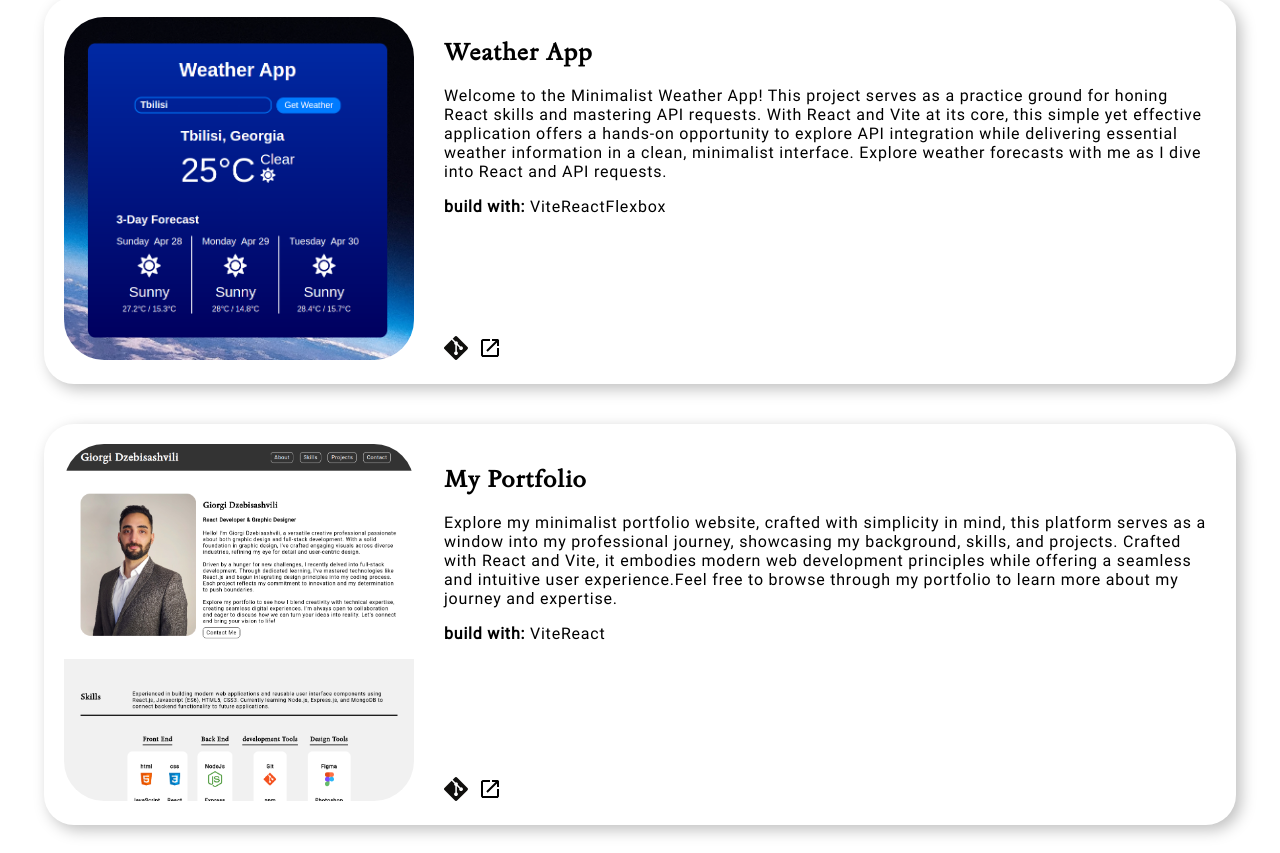
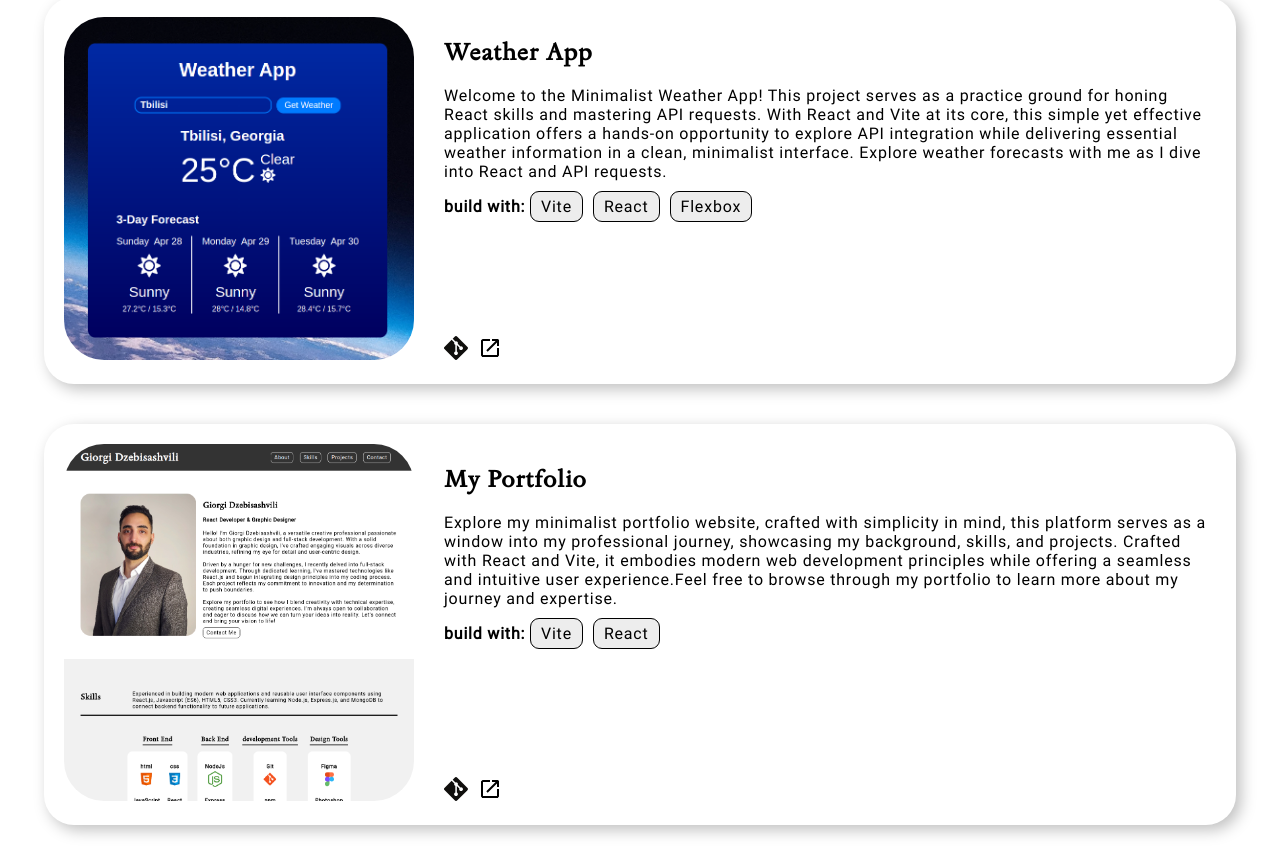
Before and after one commit to giorgidzebisashvili4/portfolio, a React (Vite) app: page / in a window 1280 px wide. Shown: the part 1507-2360 px from the top of the page. Built offline with nearby package versions, Linux system fonts and the light colour scheme.

Commit message:
fixed style of project build with spans

```diff
--- a/src/components/Project.module.css
+++ b/src/components/Project.module.css
@@ -46,7 +46,7 @@
 .projects-container p {
   min-width: 300px;
 }
-.projects-containe span {
+.projects-container span {
   background-color: rgb(237, 237, 237);
   border: 1px solid black;
   padding: 5px 10px;
```
